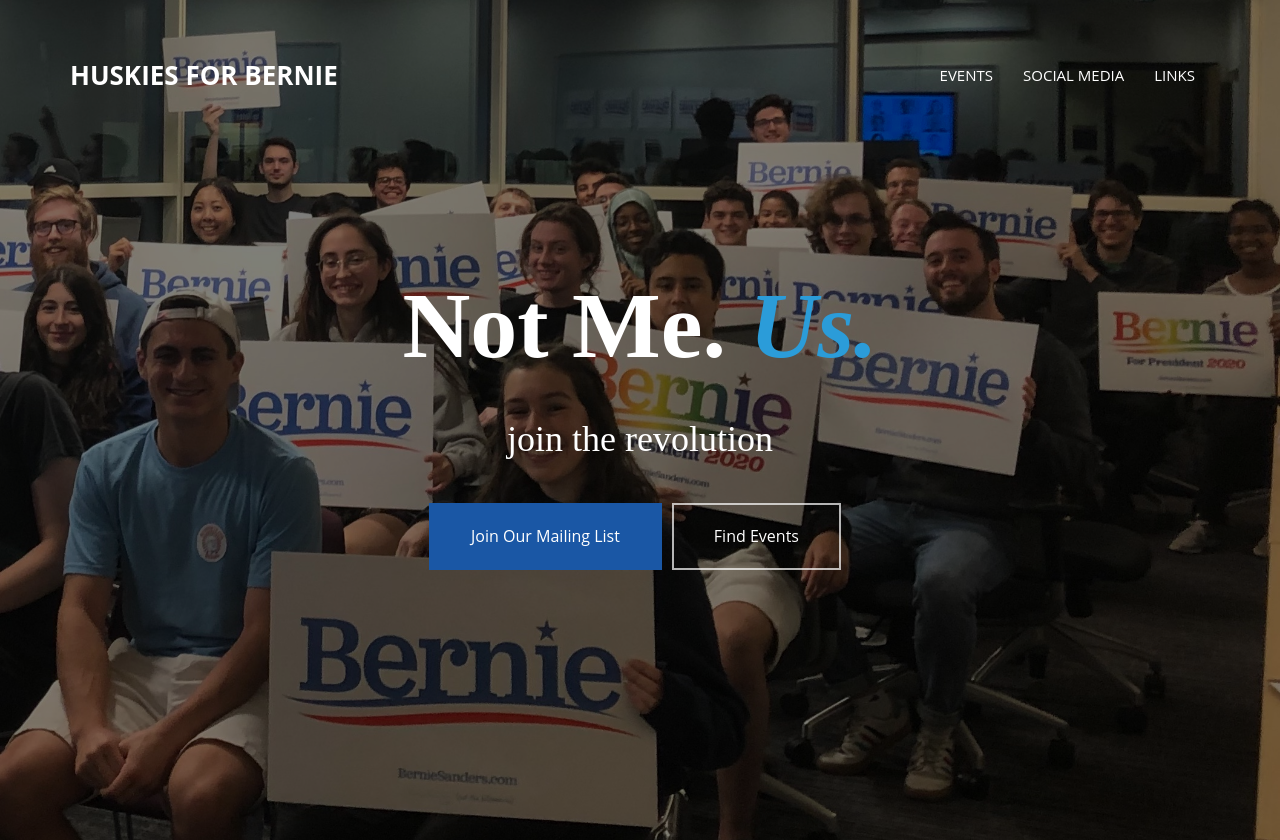
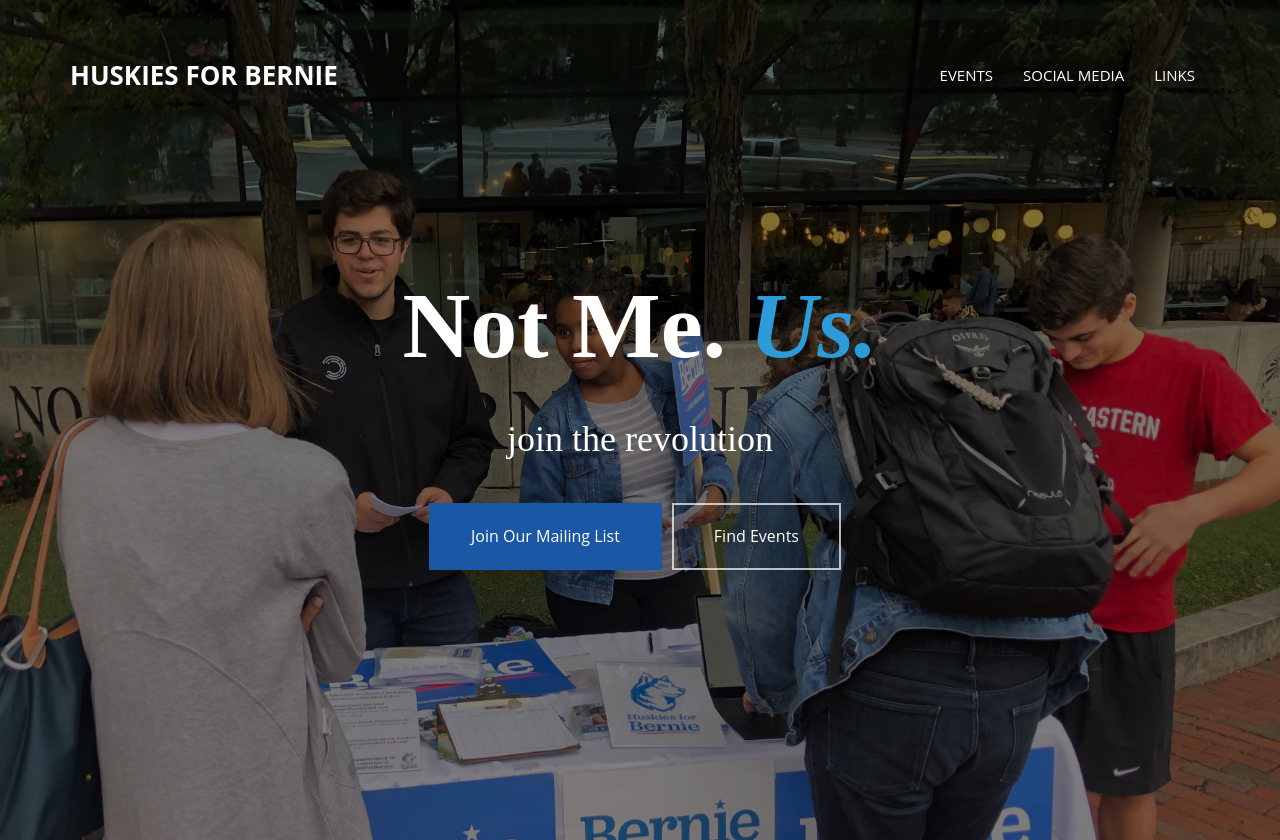
Before and after one commit to nchiappari/huskies4bernie, a website: page index.html in a window 1280 px wide. Shown: the top 840 px of the page. Drawn offline with Linux system fonts and the light colour scheme; files whose address does not match are found by name.

Commit message:
rearrange image

```diff
--- a/index.html
+++ b/index.html
@@ -93,7 +93,7 @@
 
         }
 
-        updateBackground(1);
+        updateBackground(0);
       </script>
 
     <section class="probootstrap-section probootstrap-bg-light" id="events" data-section="events">
```
Also changed, not shown: img/bg3.jpeg (deleted).
